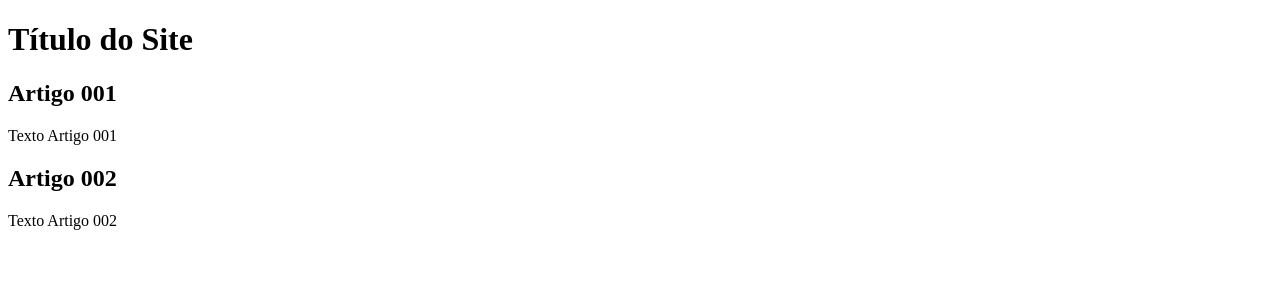
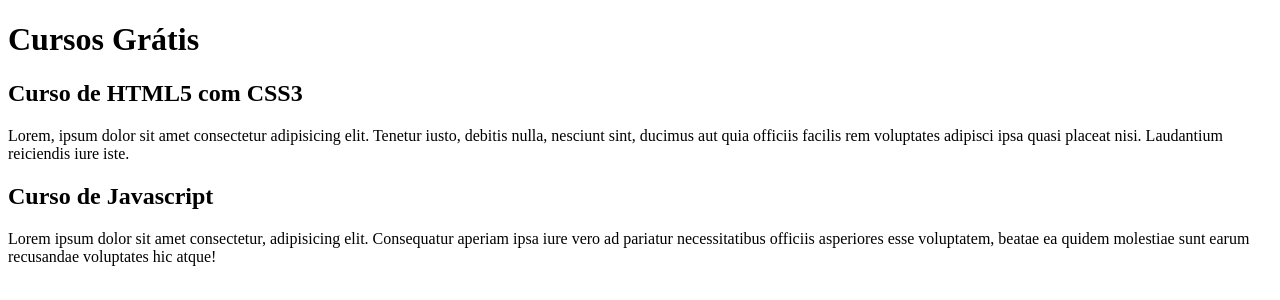
Before and after one commit to lucasmatsuno/projeto-site, a plain HTML site: page index.html in a window 1280 px wide. Drawn offline with Linux system fonts and the light colour scheme.

Commit message:
comecei a escrever o conteúdo

```diff
--- a/index.html
+++ b/index.html
@@ -9,15 +9,15 @@
 <body>
     <main>
         <header>
-            <h1>Título do Site</h1>
+            <h1>Cursos Grátis</h1>
         </header>
         <article>
-            <h2>Artigo 001</h2>
-            <p>Texto Artigo 001</p>
+            <h2>Curso de HTML5 com CSS3</h2>
+            <p>Lorem, ipsum dolor sit amet consectetur adipisicing elit. Tenetur iusto, debitis nulla, nesciunt sint, ducimus aut quia officiis facilis rem voluptates adipisci ipsa quasi placeat nisi. Laudantium reiciendis iure iste.</p>
         </article>
         <article>
-            <h2>Artigo 002</h2>
-            <p>Texto Artigo 002</p>
+            <h2>Curso de Javascript</h2>
+            <p>Lorem ipsum dolor sit amet consectetur, adipisicing elit. Consequatur aperiam ipsa iure vero ad pariatur necessitatibus officiis asperiores esse voluptatem, beatae ea quidem molestiae sunt earum recusandae voluptates hic atque!</p>
         </article>
     </main>
 </body>
```
